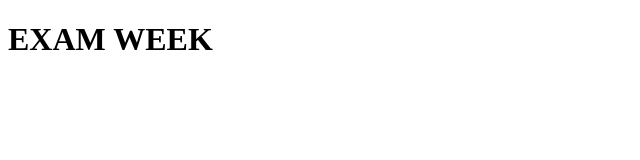
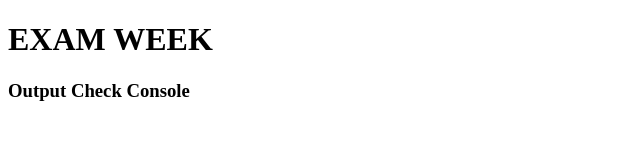
Before and after one commit to rifathasan2108/EXAM-WEEK_10, a plain HTML site: page index.html in a window 1280 px wide. Shown: the whole page, without its empty margins (0-640 px from the left). Drawn offline with Linux system fonts and the light colour scheme; files whose address does not match are found by name.

Commit message:
Add files via upload

```diff
--- a/index.html
+++ b/index.html
@@ -7,6 +7,7 @@
 </head>
 <body>
     <h1>EXAM WEEK</h1>
+    <h3>Output Check Console</h3>
 
 
     <script src="js/index.js"></script>
```
